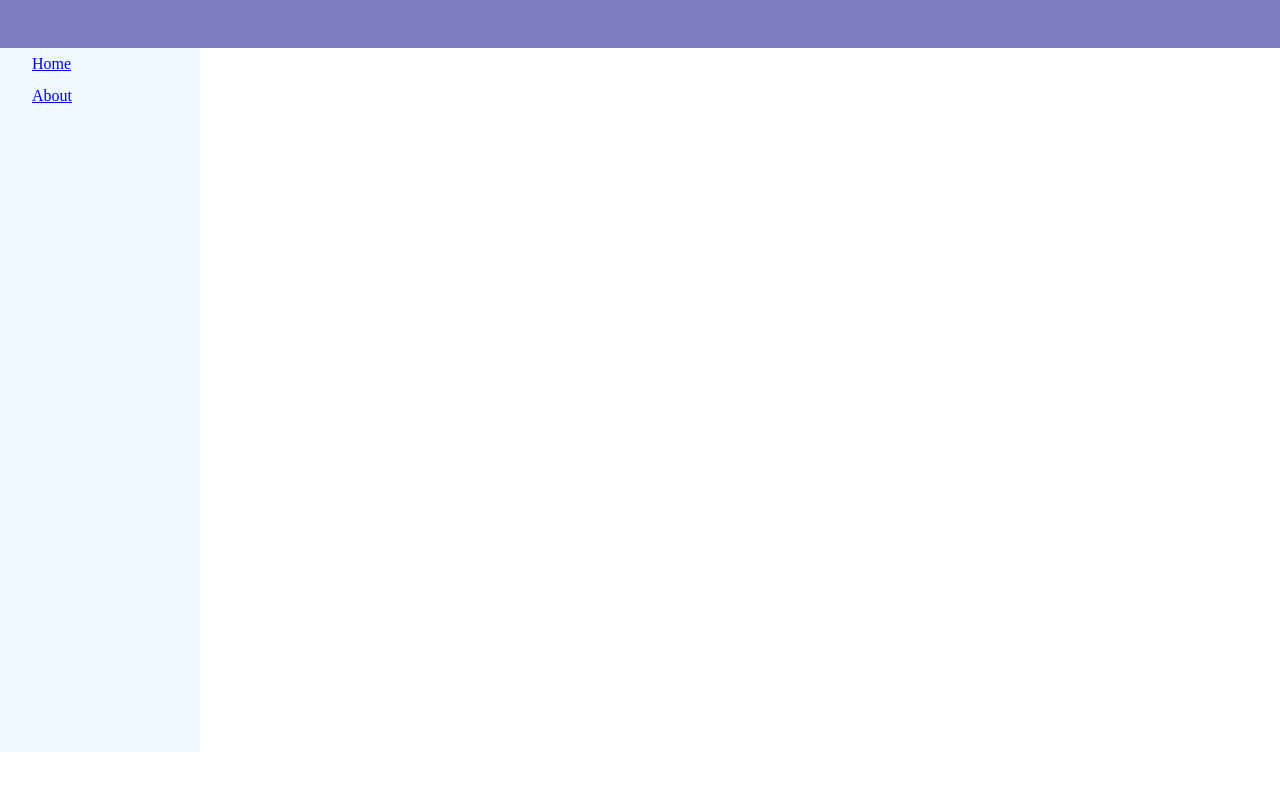
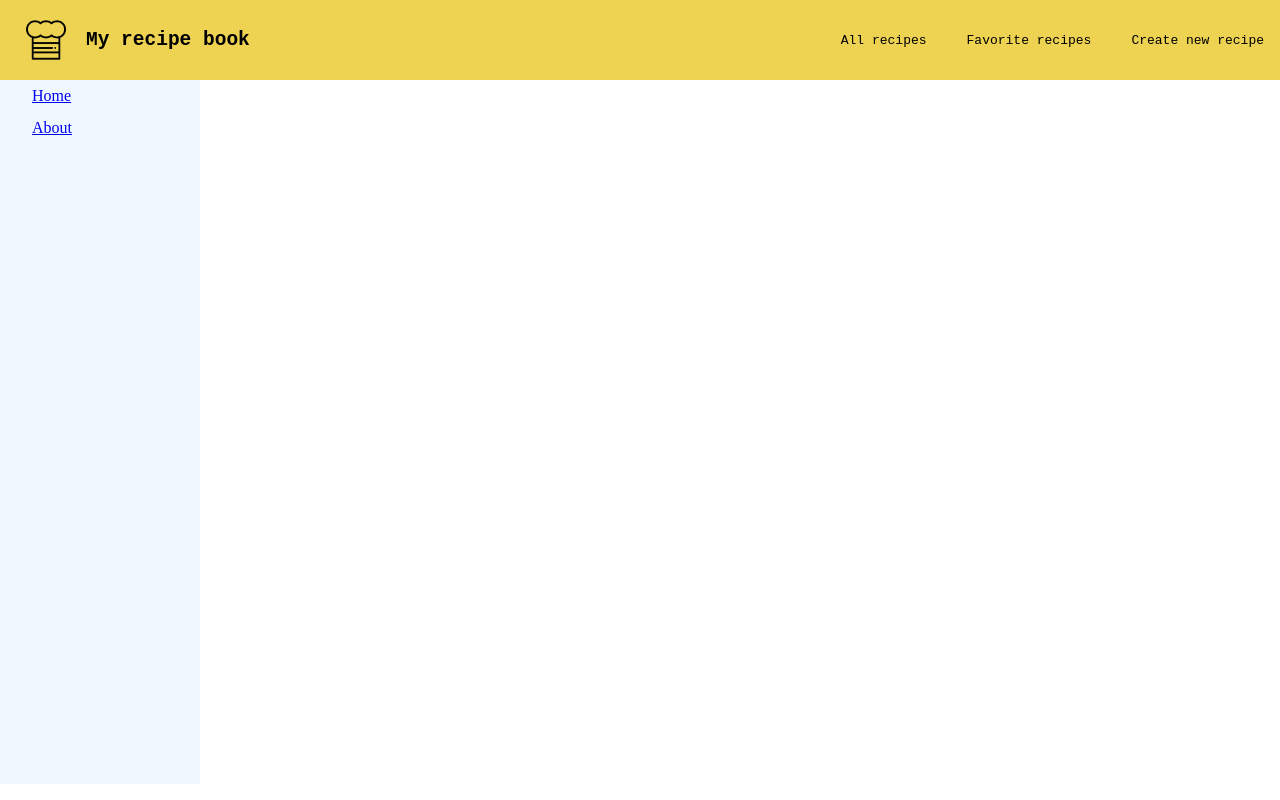
Before and after one commit to nthTimeIsTheCharm/recipe-book, a React (Vite) app: page / in a window 1280 px wide. Built offline with nearby package versions, Linux system fonts and the light colour scheme.

Commit message:
cambios de navbar y estilos

```diff
--- a/src/components/Navbar.css
+++ b/src/components/Navbar.css
@@ -1,4 +1,34 @@
-.navbar{
-    height: 3rem;
-    background-color: rgba(84, 84, 177, 0.763);
+.navbar {
+  height: 80px;
+  background-color: rgba(236, 206, 60, 0.881);
+  color: white;
+  padding: 1rem 1rem;
+  display: flex;
+  align-items: center;
 }
+
+.navbar ul {
+  display: flex;
+  justify-content: flex-end;
+  gap: 40px;
+  list-style: none;
+  font-family: monospace;
+  margin-left: auto;
+  a {
+    text-decoration: none;
+    color: black;
+  }
+}
+
+.logo {
+  height: 40px;
+  width: auto;
+  padding-left: 10px;
+  padding-right: 10px;
+}
+
+.title {
+  margin-left: 10px;
+  color: black;
+  font-family: monospace;
+}
--- a/src/components/Navbar.jsx
+++ b/src/components/Navbar.jsx
@@ -1,7 +1,18 @@
 import "./Navbar.css";
+import logo from "../img/logo.png"
 
 function Navbar() {
-  return <div className="navbar"></div>;
+  return (
+    <nav className="navbar">
+        <img src={logo} className="logo" ></img>
+        <h1 className="title">My recipe book</h1>
+      <ul>
+        <li><a href="#">All recipes</a></li>
+        <li><a href="#">Favorite recipes</a></li>
+        <li><a href="#">Create new recipe</a></li>
+      </ul>
+    </nav>
+  );
 }
 
 export default Navbar;
```
Also changed, not shown: src/img/logo.png (added).
